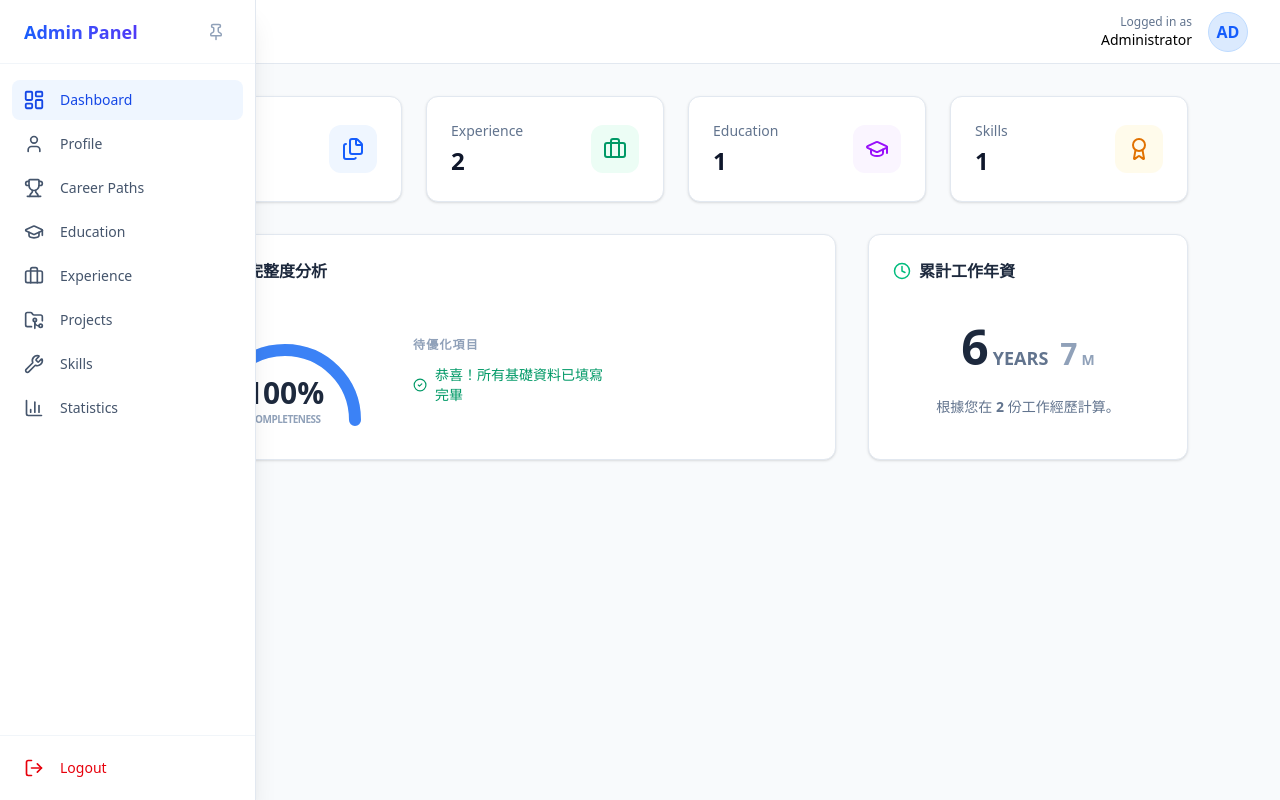
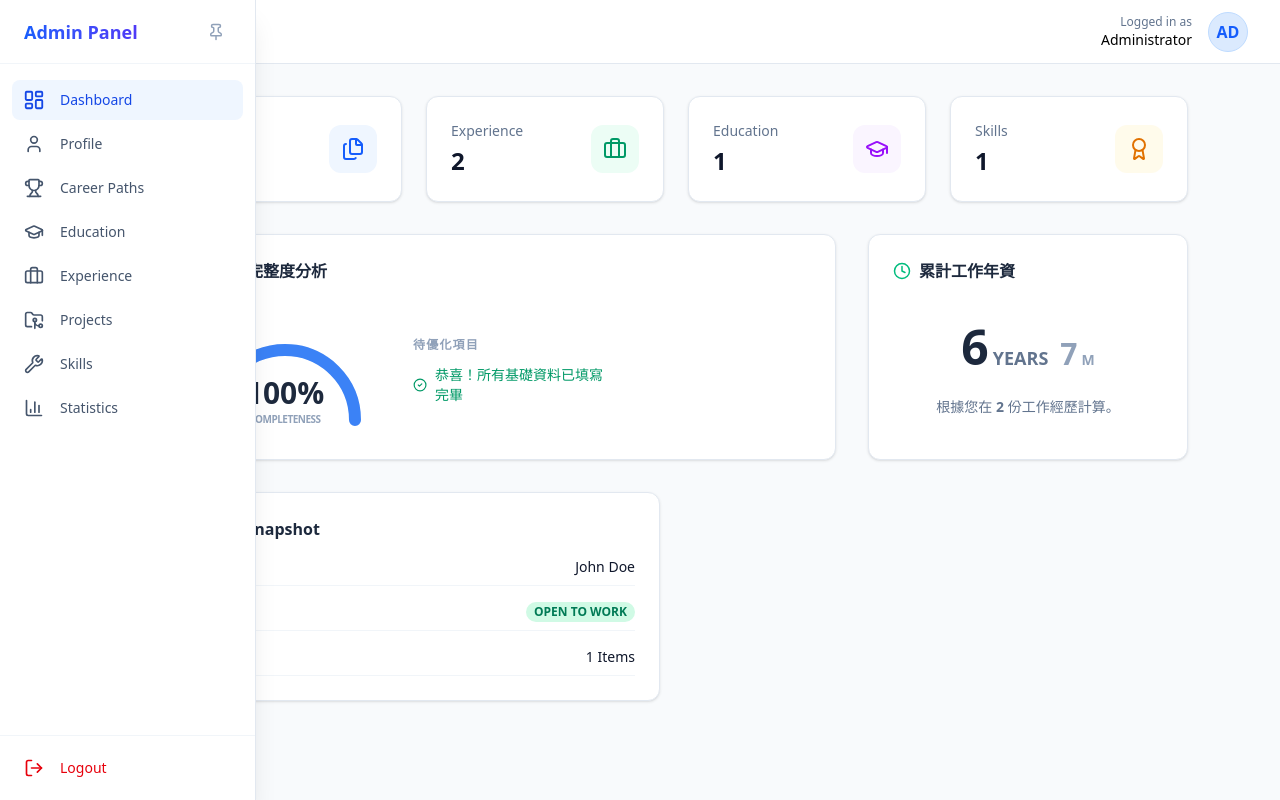
Before and after one commit to jananigel/profile-cms, a React (Vite) app: page /#/ in a window 1280 px wide. Both pictures are taken after a click on the button "Log In". Built offline with nearby package versions, Linux system fonts and the light colour scheme.

Commit message:
feat: create the profile snapshot card component for the dashboard page

```diff
--- a/src/pages/dashboard/Dashboard.page.tsx
+++ b/src/pages/dashboard/Dashboard.page.tsx
@@ -4,6 +4,7 @@ import DashboardStatCard from '../../shared/components/dashboard-stat-card/dashb
 
 import { selectDashboardStats } from './dashboard.selector';
 import CompletenessCard from './shared/components/CompletenessCard.component';
+import ProfileSnapshotCard from './shared/components/ProfileSnapshotCard.component';
 import TotalExperienceCard from './shared/components/TotalExperienceCard.component';
 
 import type { RootState } from '../../stores/store';
@@ -20,6 +21,9 @@ const DashboardPage = () => {
 				<CompletenessCard></CompletenessCard>
 				<TotalExperienceCard></TotalExperienceCard>
 			</div>
+			<div className="grid grid-cols-1 lg:grid-cols-2 gap-8">
+				<ProfileSnapshotCard></ProfileSnapshotCard>
+			</div>
 		</div>
 	);
 };
--- /dev/null
+++ b/src/pages/dashboard/shared/components/ProfileSnapshotCard.component.tsx
@@ -0,0 +1,36 @@
+import { useSelector } from 'react-redux';
+
+import CardLayout from '../../../../shared/components/layouts/card-layout/CardLayout.component';
+
+import type { RootState } from '../../../../stores/store';
+
+const ProfileSnapshotCard = () => {
+	const data = useSelector((state: RootState) => ({
+		profile: state.profile.profile,
+		skills: state.skills.skills,
+	}));
+	return (
+		<CardLayout className="p-6">
+			<h3 className="font-bold text-slate-800 mb-4">Profile Snapshot</h3>
+			<div className="space-y-4">
+				<div className="flex justify-between border-b border-slate-100 pb-2">
+					<span className="text-slate-500 text-sm">Full Name</span>
+					<span className="text-slate-900 font-medium text-sm">{data.profile.fullName}</span>
+				</div>
+				<div className="flex justify-between border-b border-slate-100 pb-2">
+					<span className="text-slate-500 text-sm">Status</span>
+					<span
+						className={`text-xs px-2 py-0.5 rounded-full font-bold ${data.profile.isOpenToOpportunities ? 'bg-emerald-100 text-emerald-700' : 'bg-slate-100 text-slate-600'}`}>
+						{data.profile.isOpenToOpportunities ? 'OPEN TO WORK' : 'HIRED'}
+					</span>
+				</div>
+				<div className="flex justify-between border-b border-slate-100 pb-2">
+					<span className="text-slate-500 text-sm">Skills Total</span>
+					<span className="text-slate-900 font-medium text-sm">{data.skills.length} Items</span>
+				</div>
+			</div>
+		</CardLayout>
+	);
+};
+
+export default ProfileSnapshotCard;
```
